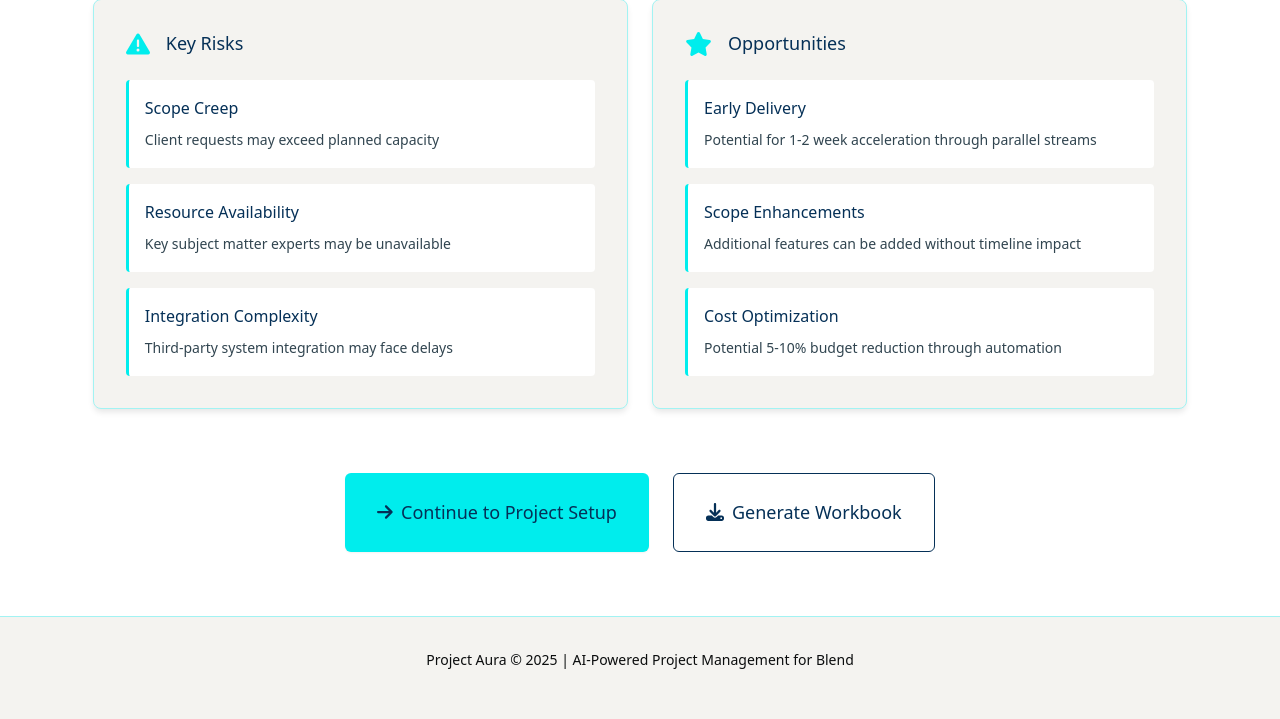
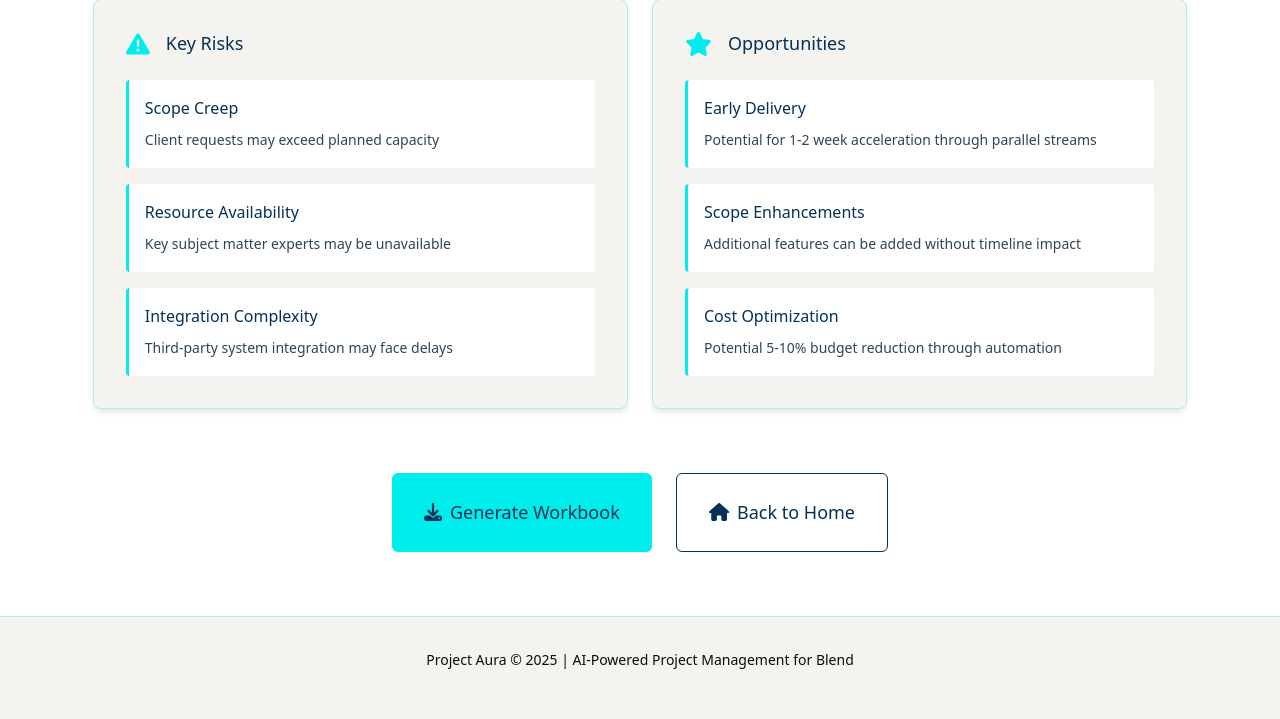
Before and after one commit to sravan190325/PROJECT_AURA_COMPLETE_PACKAGE, a Flask app: page /api/project/1/summary in a window 1280 px wide. Shown: the part 1656-2375 px from the top of the page. Run offline with Flask 3, Linux system fonts and the light colour scheme; tables that the repository leaves empty hold one stand-in row (values such as "Sample post").

Commit message:
Fix project summary page - remove incorrect clarification button, add home button

```diff
--- a/templates/project_summary_blend.html
+++ b/templates/project_summary_blend.html
@@ -216,11 +216,11 @@
 
 <!-- Action Buttons -->
 <div style="display: flex; gap: var(--blend-space-lg); margin-top: var(--blend-space-2xl); justify-content: center;">
-    <a href="/api/project/{{ project_id }}/clarification" class="btn btn-primary btn-lg">
-        <i class="fas fa-arrow-right"></i> Continue to Project Setup
+    <a href="/api/workbook/download/{{ project_id }}" class="btn btn-primary btn-lg">
+        <i class="fas fa-download"></i> Generate Workbook
     </a>
-    <a href="/api/workbook/download/{{ project_id }}" class="btn btn-secondary btn-lg">
-        <i class="fas fa-download"></i> Generate Workbook
+    <a href="/" class="btn btn-secondary btn-lg">
+        <i class="fas fa-home"></i> Back to Home
     </a>
 </div>
 
```
